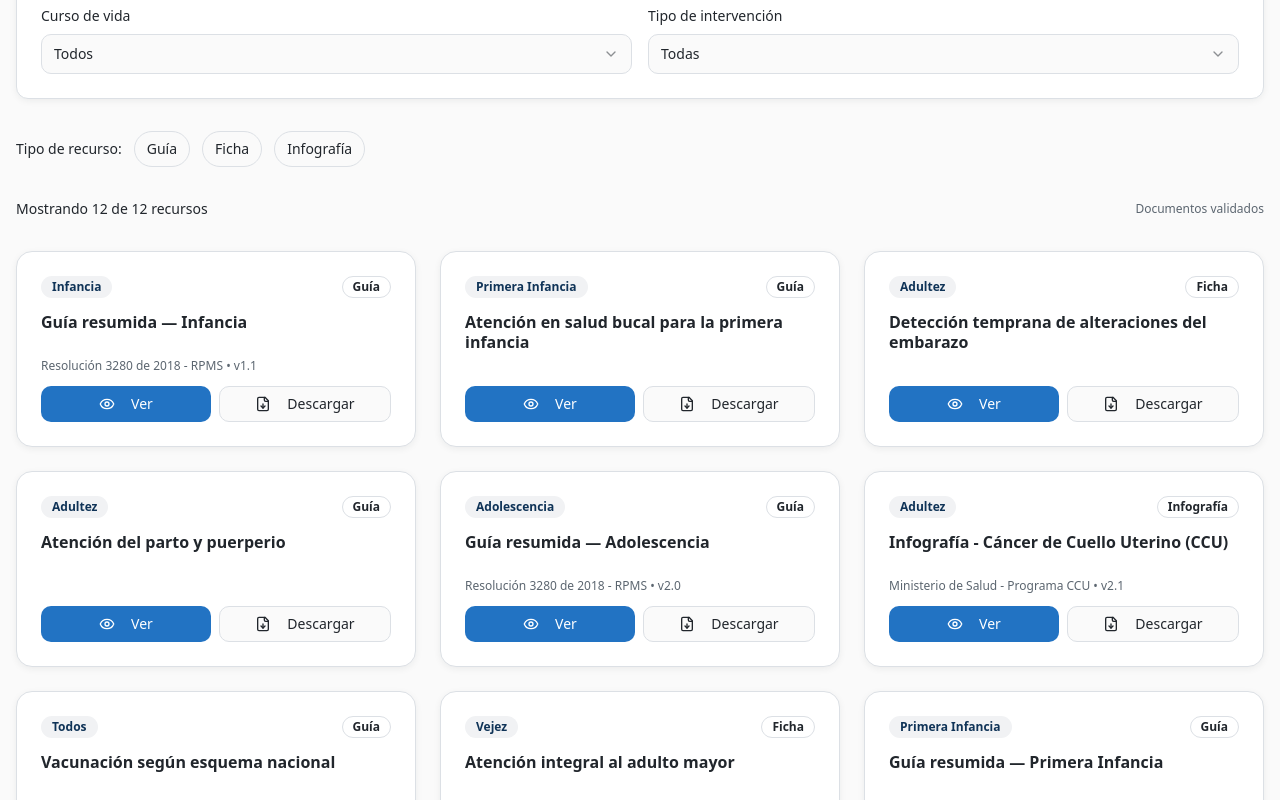
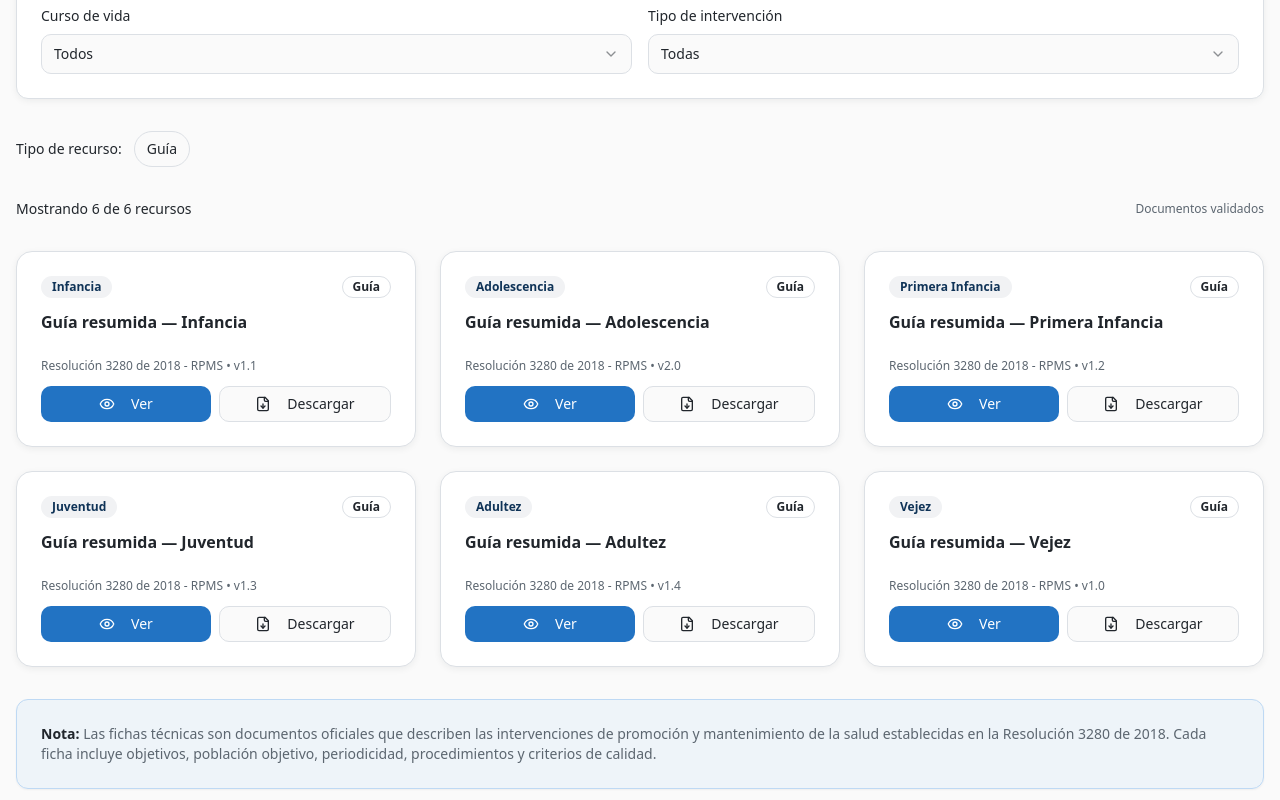
Before and after one commit to Grmolnas/Copilotorias3280, a React (Vite) app: page /recursos in a window 1280 px wide. Shown: the part 380-1180 px from the top of the page. Built offline with nearby package versions, Linux system fonts and the light colour scheme; the HTML template or start-up script is replaced by a standard one.

Commit message:
Refactor: Clean up biblioteca data

```diff
--- a/src/data/biblioteca.ts
+++ b/src/data/biblioteca.ts
@@ -26,33 +26,6 @@ export const fichasTecnicas: FichaTecnica[] = [
     version: "1.1",
   },
   {
-    id: 2,
-    titulo: "Atención en salud bucal para la primera infancia",
-    tipo: "Guía",
-    cursoDeVida: "Primera Infancia",
-    intervencion: "Salud Bucal",
-    tema: "Odontología Preventiva",
-    pdfUrl: "#",
-  },
-  {
-    id: 3,
-    titulo: "Detección temprana de alteraciones del embarazo",
-    tipo: "Ficha",
-    cursoDeVida: "Adultez",
-    intervencion: "Control Prenatal",
-    tema: "Salud Materna",
-    pdfUrl: "#",
-  },
-  {
-    id: 4,
-    titulo: "Atención del parto y puerperio",
-    tipo: "Guía",
-    cursoDeVida: "Adultez",
-    intervencion: "Atención Materna",
-    tema: "Salud Materna",
-    pdfUrl: "#",
-  },
-  {
     id: 5,
     titulo: "Guía resumida — Adolescencia",
     tipo: "Guía",
@@ -63,35 +36,6 @@ export const fichasTecnicas: FichaTecnica[] = [
     pdfUrl: "#",
     fuente: "Resolución 3280 de 2018 - RPMS",
     version: "2.0",
-  },
-  {
-    id: 6,
-    titulo: "Infografía - Cáncer de Cuello Uterino (CCU)",
-    tipo: "Infografía",
-    cursoDeVida: "Adultez",
-    intervencion: "Valoración integral",
-    tema: "Prevención de Cáncer",
-    pdfUrl: "/recursos/infografia-ccu.pdf",
-    fuente: "Ministerio de Salud - Programa CCU",
-    version: "2.1",
-  },
-  {
-    id: 7,
-    titulo: "Vacunación según esquema nacional",
-    tipo: "Guía",
-    cursoDeVida: "Todos",
-    intervencion: "Vacunación",
-    tema: "Inmunización",
-    pdfUrl: "#",
-  },
-  {
-    id: 8,
-    titulo: "Atención integral al adulto mayor",
-    tipo: "Ficha",
-    cursoDeVida: "Vejez",
-    intervencion: "Valoración integral",
-    tema: "Envejecimiento Saludable",
-    pdfUrl: "#",
   },
   {
     id: 9,
@@ -147,6 +91,7 @@ export const cursosDeVida = [
   "Todos",
   "Primera Infancia",
   "Infancia",
+  "Adolescencia",
   "Juventud",
   "Adultez",
   "Vejez",
@@ -155,8 +100,4 @@ export const cursosDeVida = [
 export const intervenciones = [
   "Todas",
   "Valoración integral",
-  "Control Prenatal",
-  "Atención Materna",
-  "Salud Bucal",
-  "Vacunación",
 ];
```
